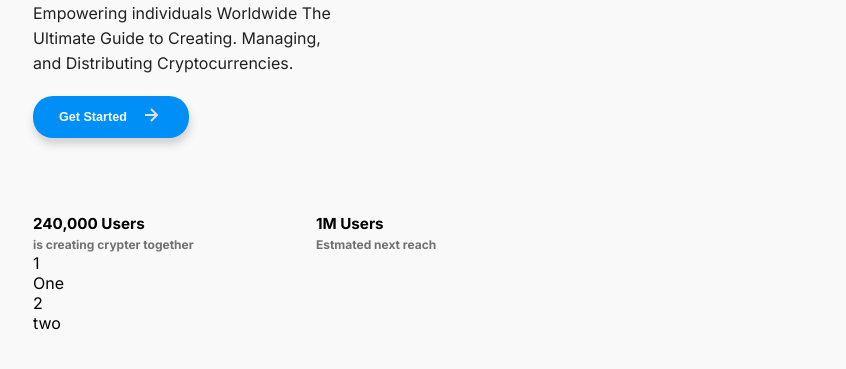
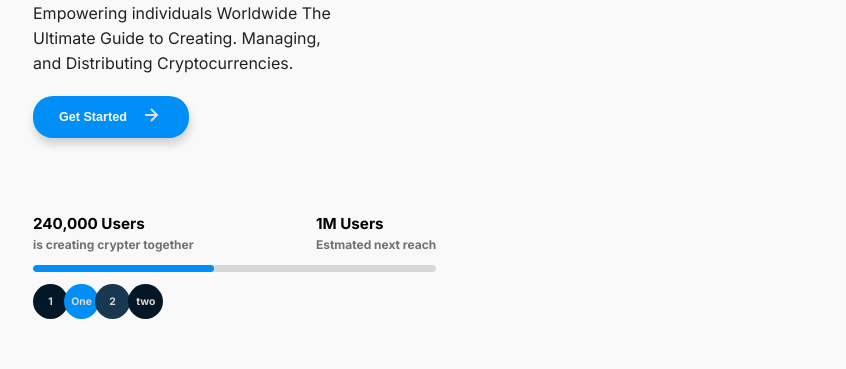
Before and after one commit to Ashishnegi777/crypter, a plain HTML site: page index.html in a window 1280 px wide. Shown: the part 379-748 px from the top of the page, without its empty margins (47-893 px from the left). Drawn offline with Linux system fonts and the light colour scheme; a web font is replaced by a local one.

Commit message:
styling and animating the growth bar and other stuff

```diff
--- a/style.css
+++ b/style.css
@@ -132,3 +132,86 @@ button:hover{
         opacity: 100%;
     }
 }
+
+.growth-bar{
+    width: 70%;
+    height: 7px;
+    background-color: #d8d8d8;
+    border-radius: 2rem;
+    margin-block: 0.75rem;
+    position: relative;
+    overflow: hidden;
+}
+
+.growth-bar::after{
+    content: "";
+    position: absolute;
+    top: 0;
+    left: 0;
+    right: 0;
+    bottom: 0;
+    width: 45%;
+    height: 7px;
+    background-color: var(--color-blue);
+    border-radius: 2rem;
+    animation: growth 1.2s cubic-bezier(0, 0.94, 0.56, 0.92) 0.2s 1;
+}
+.circles{
+    width: 50%;
+    height: 6%;
+    display: flex;
+}
+.number{
+    height: 35px;
+    width: 35px;
+    border-radius: 50%;
+    display: flex;
+    flex-direction: row;
+    background-color: black;
+}
+
+
+.ui{
+    height: 35px;
+    width: 35px;
+    border-radius: 50%;
+    font-size: 0.65rem;
+    display: flex;
+    align-items: center;
+    justify-content: center;
+    font-weight: 600;
+    color: #d8d8d8;
+}
+.number:nth-child(1){
+    background-color: var(--color-black);
+}
+.number:nth-child(2){
+    margin-inline: -0.25rem;
+    background-color: #008FF7;
+    animation-name: cut;
+    animation-duration: 1s;
+    animation-timing-function: cubic-bezier(0, 0.51, 0.43, 0.95);
+    animation-delay: 0.2s;
+    animation-iteration-count: 1;
+
+}
+.number:nth-child(3){
+
+    background-color: #173850;
+    animation-name: cuttwo;
+    animation-duration: 1s;
+    animation-timing-function: cubic-bezier(0, 0.51, 0.43, 0.95);
+    animation-delay: 0.2s;
+    animation-iteration-count: 1;
+}
+
+.number:nth-child(4){
+    background-color: #031726;
+    margin-inline: -0.1rem;
+    animation-name: cutthree;
+    animation-duration: 1s;
+    animation-timing-function: cubic-bezier(0, 0.51, 0.43, 0.95);
+    animation-delay: 0.2s;
+    animation-iteration-count: 1;
+
+}
```
